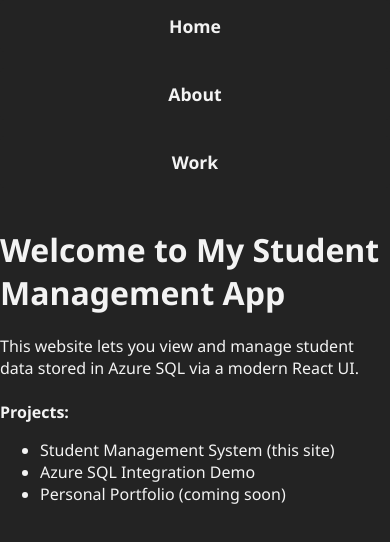
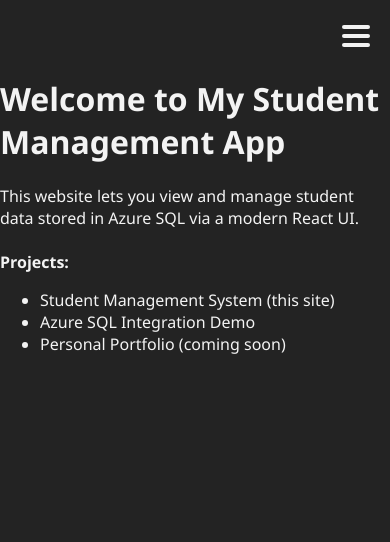
Before and after one commit to mohibkohi/my-app, a React (Create React App) app: page / in a window 390 px wide. Shown: the top 542 px of the page. Built offline with nearby package versions, Linux system fonts and the light colour scheme.

Commit message:
update CSS and added details to work

```diff
--- a/src/App.tsx
+++ b/src/App.tsx
@@ -1,4 +1,4 @@
-import React from 'react';
+import React, { useState } from 'react';
 import { BrowserRouter as Router, Routes, Route, Link } from 'react-router-dom';
 import AboutPage from './components/AboutPage';
 import WorkPage from './components/WorkPage';
@@ -6,13 +6,28 @@
 import './CSS/index.css';
 
 const App: React.FC = () => {
+  const [menuOpen, setMenuOpen] = useState(false);
+
   return (
     <Router>
-      <nav style={{ marginBottom: 32, display: 'flex', gap: 16 }}>
-        <Link className="nav-link" to="/">Home</Link>
-        <Link className="nav-link" to="/about">About</Link>
-        <Link className="nav-link" to="/work">Work</Link>
-      </nav>
+      <header>
+        <button
+          type="button"
+          className="burger"
+          title="Menu"
+          aria-label="Open navigation menu"
+          onClick={() => setMenuOpen((open) => !open)}
+        >
+          <span className="burger__bun"></span>
+          <span className="burger__meat"></span>
+          <span className="burger__bun"></span>
+        </button>
+        <nav className={`main-nav${menuOpen ? ' open' : ''}`}>
+          <Link className="nav-link" to="/" onClick={() => setMenuOpen(false)}>Home</Link>
+          <Link className="nav-link" to="/about" onClick={() => setMenuOpen(false)}>About</Link>
+          <Link className="nav-link" to="/work" onClick={() => setMenuOpen(false)}>Work</Link>
+        </nav>
+      </header>
       <div style={{ maxWidth: 800, margin: '0 auto' }}>
         <Routes>
           <Route path="/" element={<HomePage />} />
--- a/src/CSS/index.css
+++ b/src/CSS/index.css
@@ -85,3 +85,78 @@
   color: #f3f3f3;
   box-sizing: border-box;
 }
+
+header {
+  position: relative;
+  min-height: 56px; /* Ensures space for burger even when nav is hidden */
+  z-index: 1002;
+}
+
+/* Move burger to the right */
+.burger {
+  display: none;
+  background: none;
+  border: none;
+  cursor: pointer;
+  padding: 12px;
+  margin-bottom: 0; /* Remove margin-bottom */
+  z-index: 1003;
+  position: absolute;
+  top: 8px;
+  right: 8px; /* <-- changed from left to right */
+}
+
+.burger__bun,
+.burger__meat {
+  display: block;
+  width: 28px;
+  height: 4px;
+  background: #f3f3f3;
+  margin: 5px 0;
+  border-radius: 2px;
+  transition: 0.3s;
+}
+
+/* Responsive nav */
+.main-nav {
+  display: flex;
+  gap: 16px;
+  margin-bottom: 32px;
+}
+
+@media (max-width: 600px) {
+  .burger {
+    display: block;
+    position: absolute;
+    top: 8px;
+    right: 8px; /* <-- keep burger on the right */
+    left: auto;
+  }
+  .main-nav {
+    display: none;
+    flex-direction: column;
+    background: #232323;
+    position: fixed; /* Overlay the nav */
+    top: 0;
+    right: 0; /* <-- align nav to the right */
+    width: 70vw; /* or 100vw for full width */
+    max-width: 320px;
+    padding: 72px 0 16px 0; /* Add top padding for burger space */
+    z-index: 1002;
+    box-shadow: -2px 0 8px rgba(0,0,0,0.18);
+    margin-bottom: 0; /* Remove margin-bottom on mobile */
+    min-height: 100vh;
+    align-items: stretch;
+  }
+  .main-nav.open {
+    display: flex;
+  }
+  .nav-link {
+    width: 100%;
+    margin: 0;
+    margin-bottom: 8px;
+    text-align: center;
+    font-size: 1.1rem;
+    padding: 14px 0;
+  }
+}
--- a/src/components/UserTables.tsx
+++ b/src/components/UserTables.tsx
@@ -54,6 +54,16 @@
 
   return (
     <div className="user-table-container">
+      <section style={{ marginBottom: 32 }}>
+        <h2 style={{ color: "#4fc3f7" }}>Student Management Dashboard</h2>
+        <p style={{ lineHeight: 1.7 }}>
+          <strong>This project demonstrates a modern, full-stack cloud application</strong> built with <strong>React</strong> for the frontend and <strong>.NET 8 (ASP.NET Core Web API)</strong> for the backend. The API is securely hosted on <strong>Microsoft Azure</strong> and leverages <strong>Azure SQL Database</strong> for persistent storage of student information.
+          <br /><br />
+          The frontend is also deployed on <strong>Azure Static Web Apps</strong>, providing a fast and scalable user experience. All source code is managed on <strong>GitHub</strong>, and <strong>CI/CD pipelines</strong> are configured to automatically build and deploy both the frontend and backend on every push, ensuring rapid and reliable updates.
+          <br /><br />
+          <strong>Key Technologies:</strong> React, TypeScript, .NET 8, ASP.NET Core, Azure Static Web Apps, Azure App Service, Azure SQL Database, GitHub, CI/CD (GitHub Actions)
+        </p>
+      </section>
       <h2 className="user-table-title">Student List</h2>
       {error && <div className="user-table-error">{error}</div>}
       <div className="user-table-form">
```
